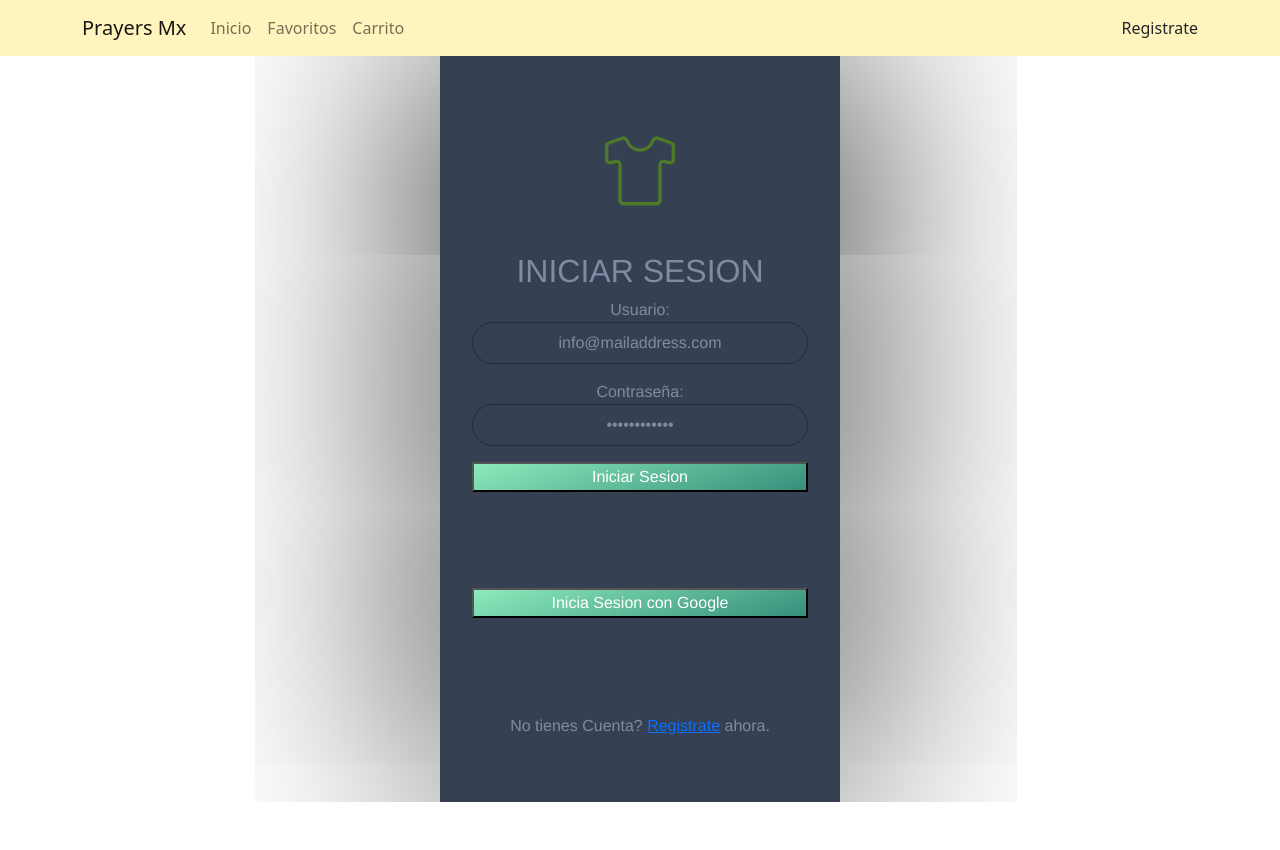
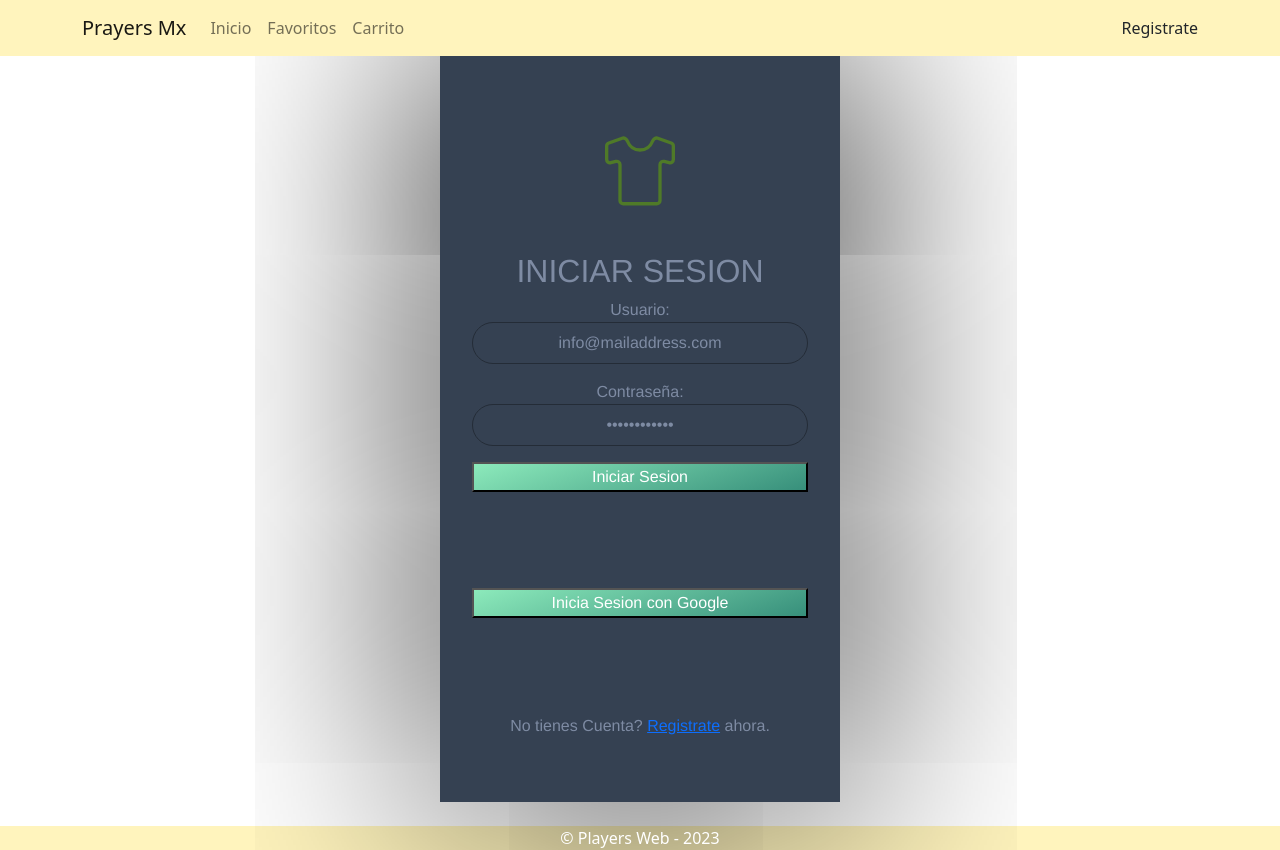
Before and after one commit to briandorantes1995/Prayers2.0, a React (Create React App) app in the folder prayers2.0/: page / in a window 1280 px wide. Before the commit the page ends 802 px from the top, so only its background shows below. Built offline with nearby package versions, Linux system fonts and the light colour scheme; no server answers.

Commit message:
basic footer added

```diff
--- /dev/null
+++ b/prayers2.0/src/Components/Footer/Footer.js
@@ -0,0 +1,10 @@
+import React from 'react'
+import "../globalCSS.css"
+
+export const Footer = () => {
+    return (
+        <footer className='sticky-buttom zindex-fixed  yellow text-white text-center mt-4'  >
+            &copy; Players Web - 2023
+        </footer>
+    )
+}
--- a/prayers2.0/src/Components/Header/Header.js
+++ b/prayers2.0/src/Components/Header/Header.js
@@ -3,6 +3,7 @@ import Container from 'react-bootstrap/Container';
 import Nav from 'react-bootstrap/Nav';
 import Navbar from 'react-bootstrap/Navbar';
 import NavDropdown from 'react-bootstrap/NavDropdown';
+import "../globalCSS.css"
 
 export const Header = () => {
 
@@ -10,9 +11,7 @@ export const Header = () => {
 
 
     return (
-        <Navbar style={{
-            background: "#FFF4BD"
-        }} expand="lg" >
+        <Navbar className='yellow' expand="lg" >
             <Container>
                 <Navbar.Brand href="#home">Prayers Mx</Navbar.Brand>
                 <Navbar.Toggle aria-controls="basic-navbar-nav" />
--- /dev/null
+++ b/prayers2.0/src/Components/globalCSS.css
@@ -0,0 +1,21 @@
+/* Archivo css para establecer estilos que se
+usaran para casi todos los componentes */
+
+/* Color palette for webpage
+https://www.canva.com/colors/color-palettes/pastel-blonde/
+ */
+.yellow {
+    background-color: #FFF4BD;
+}
+
+.roseQuartz {
+    background-color: #F4B9B8;
+}
+
+.spearmint {
+    background-color: #85D2D0;
+}
+
+.purple {
+    background-color: #887BB0;
+}
--- a/prayers2.0/src/routes/AppRoutes.js
+++ b/prayers2.0/src/routes/AppRoutes.js
@@ -4,6 +4,7 @@ import Contactanos from "../Components/Contactanos/Contactanos.js"
 import Header from '../Components/Header/Header.js'
 import Registro from "../Components/Registro.js"
 import Login from "../Components/Login.js"
+import { Footer } from '../Components/Footer/Footer.js'
 
 export const AppRoutes = () => {
     return (
@@ -17,7 +18,7 @@ export const AppRoutes = () => {
                 <Route path='/Contactanos' element={<Contactanos />} />
 
             </Routes>
-
+            <Footer></Footer>
         </HashRouter>
     )
 }
```
